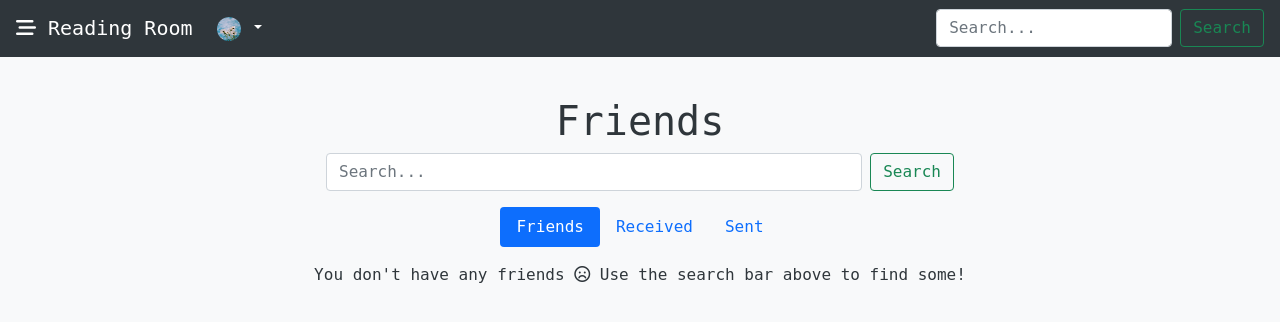
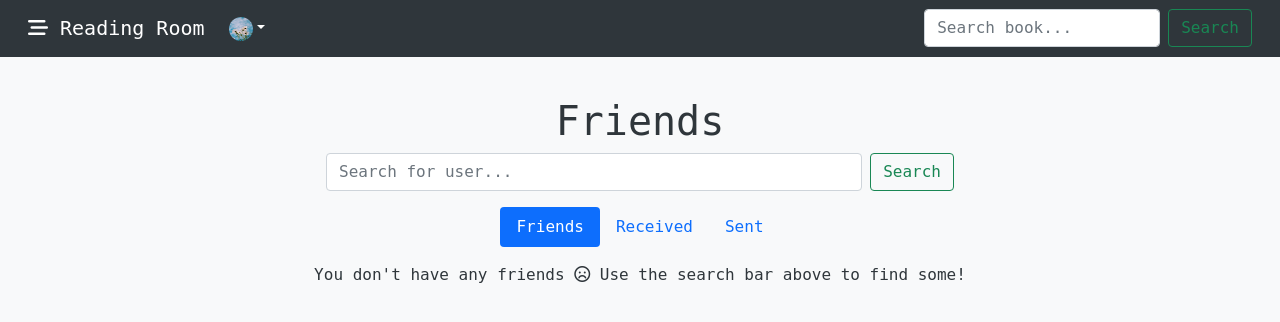
Before and after one commit to sweetreprise/reading-room, a Flask app: page /friends in a window 1280 px wide. Shown: the top 322 px of the page. Run offline with Flask 2, Linux system fonts and the light colour scheme; the visitor is signed in with stand-in values (Sample User, id 1); data comes from the database, SQL or seed files in the repository; data that the repository does not hold is empty; some libraries are stand-ins or nearby versions; some web fonts are replaced.

Commit message:
minor style changes, and bug fixes

```diff
--- a/app.py
+++ b/app.py
@@ -137,9 +137,14 @@ def get_book_info(key):
     json_obj = response.json()
 
     authors = get_author(json_obj)
-    form = EditBookForm()
+    book = Shelf.query.filter_by(user_id=current_user.id, book_key=key).first()
 
-    return render_template('books/info.html', json=json_obj, authors=authors, form=form, key=key)
+    if book:
+        form = EditBookForm(obj=book)
+    else:
+        form = EditBookForm()
+
+    return render_template('books/info.html', json=json_obj, authors=authors, form=form, key=key, book=book)
 
 
 @app.route('/works/<string:key>', methods=['POST'])
@@ -172,6 +177,11 @@ def add_book_to_shelf(key):
             entry.progress=progress
             entry.num_pages=num_pages
             entry.pages_read=pages_read
+
+            db.session.add(entry)
+            db.session.commit()
+
+            flash('You have updated your shelf!', 'success')
     else:
         entry = Shelf(
             user_id=user.id,
@@ -181,10 +191,11 @@ def add_book_to_shelf(key):
             pages_read=pages_read,
             progress=progress
         )
-    db.session.add(entry)
-    db.session.commit()
 
-    flash('Successfully added to your shelf!', 'success')
+        db.session.add(entry)
+        db.session.commit()
+
+        flash('Added to your shelf!', 'success')
 
     return redirect(f'/works/{key}')
 
@@ -194,13 +205,23 @@ def add_book_to_shelf(key):
 @app.route('/<string:username>')
 @login_required
 def profile(username):
-    """Show's user's info."""
+    """Show's a user's info."""
 
     curr_user = User.query.get_or_404(current_user.id)
     other_user = User.query.filter_by(username=username).first()
 
+    friends = [Request.query.filter_by(
+        user_a_id=curr_user.id,
+        user_b_id=other_user.id,
+        status="Friends"
+        ).first(), Request.query.filter_by(
+        user_a_id=other_user.id,
+        user_b_id=curr_user.id,
+        status="Friends"
+        ).first()]
+
     if other_user:
-        return render_template('users/profile.html', curr_user=curr_user, other_user=other_user)
+        return render_template('users/profile.html', curr_user=curr_user, other_user=other_user, friends=friends)
     else:
         flash('Oops! That is not a valid url.', 'danger')
         return redirect('/dashboard')
@@ -259,6 +280,8 @@ def reading(username):
 
     books_array = get_books_array(shelves)
     reading = books_array[0]
+    #set reading variable to differentiate which link is highlighted on the template
+    reading_true = True
 
     if not reading:
         empty = True
@@ -266,9 +289,9 @@ def reading(username):
         empty = False
 
     if user.id == current_user.id:
-        return render_template('users/shelves.html', user=user, reading=reading, empty=empty)
+        return render_template('users/shelves.html', user=user, reading=reading, empty=empty, reading_true=reading_true)
     else:
-        return render_template('users/friend-shelves.html', user=user, reading=reading, empty=empty)
+        return render_template('users/friend-shelves.html', user=user, reading=reading, empty=empty, reading_true=reading_true)
 
 
 @app.route('/shelves/<string:username>/1')
@@ -286,6 +309,8 @@ def finished(username):
 
     books_array = get_books_array(shelves)
     finished_reading = books_array[1]
+    #set finished reading variable to differentiate which link is highlighted on the template
+    finished_reading_true = True
 
     if not finished_reading:
         empty = True
@@ -293,9 +318,9 @@ def finished(username):
         empty = False
 
     if user.id == current_user.id:
-        return render_template('users/shelves.html', user=user, finished_reading=finished_reading, empty=empty)
+        return render_template('users/shelves.html', user=user, finished_reading=finished_reading, empty=empty, finished_reading_true=finished_reading_true)
     else:
-        return render_template('users/friend-shelves.html', user=user, finished_reading=finished_reading, empty=empty)
+        return render_template('users/friend-shelves.html', user=user, finished_reading=finished_reading, empty=empty, finished_reading_true=finished_reading_true)
 
 
 @app.route('/shelves/<string:username>/2')
@@ -553,8 +578,7 @@ def search():
     """Searches for books."""
 
     search = request.form['search']
-    response = requests.get("http://openlibrary.org/search.json",
-        params={'q': search, 'limit': 50})
+    response = requests.get("http://openlibrary.org/search.json", params={'q': search, 'limit': 50})
     json_obj = response.json()
 
     if json_obj['numFound'] == 0:
@@ -562,7 +586,14 @@ def search():
         return redirect('/search')
     else:
         results = json_obj['docs']
-        form = AddBookToShelfForm()
+        for book in results:
+            key = book['key'][7:]
+            book_exist = Shelf.query.filter_by(user_id=current_user.id, book_key=key).first()
+
+            if book_exist:
+                form = AddBookToShelfForm(obj=book)
+            else:
+                form = AddBookToShelfForm()
 
         return render_template('search.html', results=results, search=search, form=form)
 
--- a/static/stylesheets/app.css
+++ b/static/stylesheets/app.css
@@ -73,18 +73,22 @@ h4 {
 
 
 /* NAVBAR STYLES */
-.navbar {
-    background-color: #2f363b;
+#nav {
+    background-color: #2f363b !important;
     color: white;
     padding: 0.5em 1em 0.5em 1em;
 }
 
 .navbar .dropdown-toggle {
-    color: white;
+    color: white !important;
 }
 
 .navbar .navbar-brand {
     color: white;
+}
+
+.navbar .navbar-brand:hover {
+    color: #f8f9fa;
 }
 
 .navbar #nav-photo {
@@ -93,9 +97,10 @@ h4 {
     height: 1.5em;
 }
 
-.navbar .nav-link {
+#nav .nav-link {
     color: white;
 }
+
 
 /* HOMEPAGE */
 .base-container {
@@ -168,6 +173,21 @@ h4 {
     background-color: rgba(230, 177, 64, 0.6);
 }
 
+#dashboard .reading img {
+    width: 38px;
+    height: 58px;
+}
+
+#dashboard .finished-reading img {
+    width: 38px;
+    height: 58px;
+}
+
+#dashboard .future-reads img {
+    width: 38px;
+    height: 58px;
+}
+
 /* CAROUSEL STYLES */
 #cover-carousel {
     width: 32em;
@@ -235,6 +255,12 @@ h4 {
 
 .profile-info-other {
     text-align: center;
+}
+
+/* EDIT USER */
+
+#edit-user {
+    margin-bottom: 3em;
 }
 
 /* SHELVES */
--- a/templates/base.html
+++ b/templates/base.html
@@ -14,20 +14,18 @@
 </head>
 <body>
     <!-- Navbar -->
-    <nav class="navbar navbar-expand-lg">
-          <a class="navbar-brand" href="/"><i class="fas fa-stream"></i> Reading
-
-            Room</a>
+    <nav class="navbar navbar-expand-lg navbar-light bg-light" id="nav">
+        <div class="container-fluid">
+            <a class="navbar-brand" href="/"><i class="fas fa-stream"></i> Reading Room</a>
             <button class="navbar-toggler" type="button" data-bs-toggle="collapse" data-bs-target="#navbarSupportedContent" aria-controls="navbarSupportedContent" aria-expanded="false" aria-label="Toggle navigation">
-            <span class="navbar-toggler-icon"></span>
+                <span class="navbar-toggler-icon text-muted"></span>
             </button>
             <div class="collapse navbar-collapse" id="navbarSupportedContent">
                 <ul class="navbar-nav me-auto mb-2 mb-lg-0">
                 {% if current_user.get_id() != None %}
                     <li class="nav-item dropdown">
                         <a class="nav-link dropdown-toggle" href="#" id="navbarDropdown" role="button" data-bs-toggle="dropdown" aria-expanded="false">
-                    <img src="{{ current_user.image_url }}" id="nav-photo" alt="">
-                    </a>
+                    <img src="{{ current_user.image_url }}" id="nav-photo" alt=""></a>
                 <ul class="dropdown-menu" aria-labelledby="navbarDropdown">
                     <li class="dropdown-item">Signed in as<br>
                     <b>{{ current_user.username }}</b></li>
@@ -49,11 +47,13 @@
                 </ul>
 
                     <form class="d-flex" method="POST" action="/search">
-              <input class="form-control me-2" type="search" placeholder="Search..." aria-label="Search" name="search">
+                        <input class="form-control me-2" type="search" placeholder="Search book..." aria-label="Search" name="search">
                         <button class="btn btn-outline-success" type="submit">Search</button>
                     </form>
                 </div>
+            </div>
       </nav>
+
 
 
 
--- a/templates/books/info.html
+++ b/templates/books/info.html
@@ -48,12 +48,14 @@
             {% for field in form if (field.widget.input_type != 'hidden') %}
                 <div class="form-group">
                     <small>{{ field.label(class_="form-label") }}</small>
-                <!-- </div>
-                <div class="col-auto"> -->
                     {{ field(class_="form-control") }}
                 </div>
             {% endfor %}
+        {% if book %}
+        <button type="submit" class="btn btn-sm btn-primary">Update Shelf</button>
+        {% else %}
         <button type="submit" class="btn btn-sm btn-primary">Add to shelf</button>
+        {% endif %}
     </form>
 </div>
 
--- a/templates/users/edit-user.html
+++ b/templates/users/edit-user.html
@@ -6,7 +6,7 @@
 <!-- Edit user form -->
 <div class="row justify-content-center container-fluid">
     <div class="col-md-6 row justify-content-center">
-        <form action="/{{ current_user.username }}/edit" method="POST">
+        <form action="/{{ current_user.username }}/edit" method="POST" id="edit-user">
             {{ form.hidden_tag() }}
             {% for field in form if (field.widget.input_type != 'hidden') %}
             <div class="form-group">
--- a/templates/users/friends.html
+++ b/templates/users/friends.html
@@ -7,7 +7,7 @@
 <div class="row justify-content-center">
     <div class="col-md-6">
         <form class="d-flex" action="/friends/search">
-            <input class="form-control me-2" type="search" placeholder="Search..." aria-label="Find Friend" name="q">
+            <input class="form-control me-2" type="search" placeholder="Search for user..." aria-label="Find Friend" name="q">
             <button class="btn btn-outline-success" type="submit">Search</button>
         </form>
     </div>
@@ -52,7 +52,7 @@
                         <a href="/{{ friend.user_b.username }}">
                             <img src="{{ friend.user_b.image_url }} " alt="User Profile Image" class="friend-img">
                         </a><br>
-                        <a href="/{{ friend.user_b.username }}">@{{ friend.user_b.username }}a>
+                        <a href="/{{ friend.user_b.username }}">@{{ friend.user_b.username }}</a>
                     </div>
                 {% endfor %}
             {% endif %}
--- a/todo.txt
+++ b/todo.txt
@@ -1,5 +1,5 @@
-
-- upload form for editing profile photo
 - pagination for results
 - 404 page
-- add loc in user class
+- fix password - spaces
+- fix addbookshelf form input - use JS
+- loader
```
Also changed, not shown: templates/users/friends-search.html (+6 -2 lines). Lines whose indentation alone changed are shown as unchanged.
